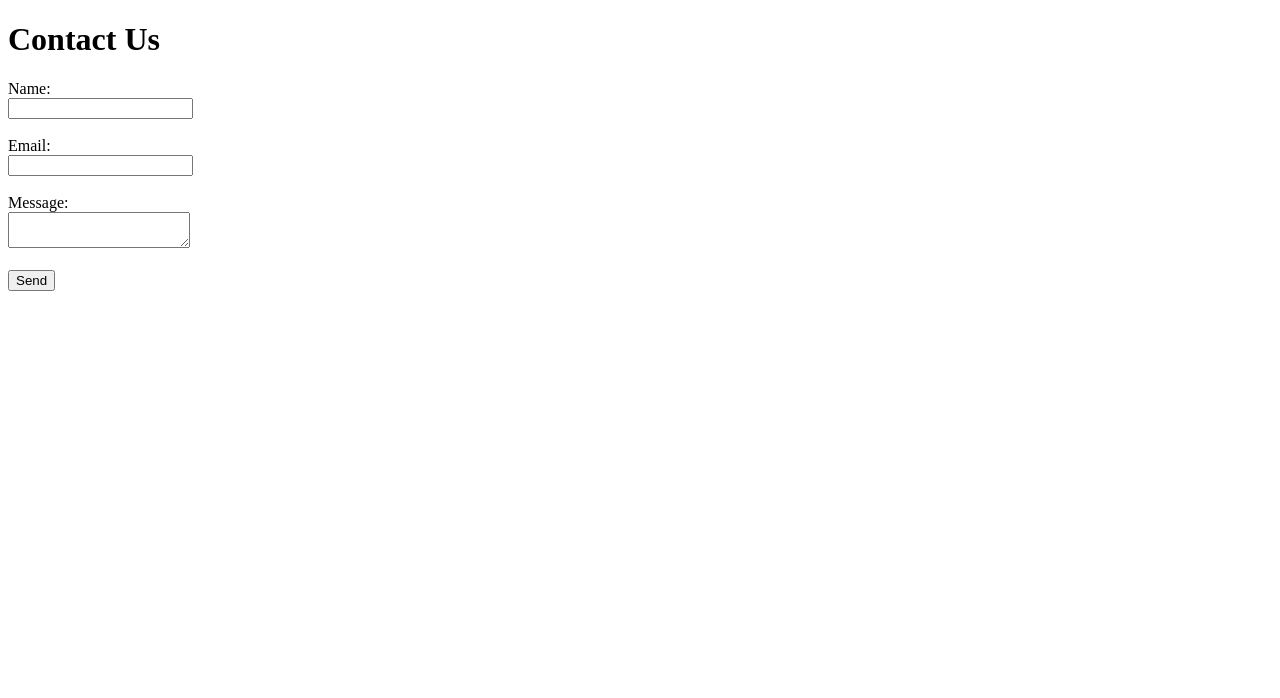
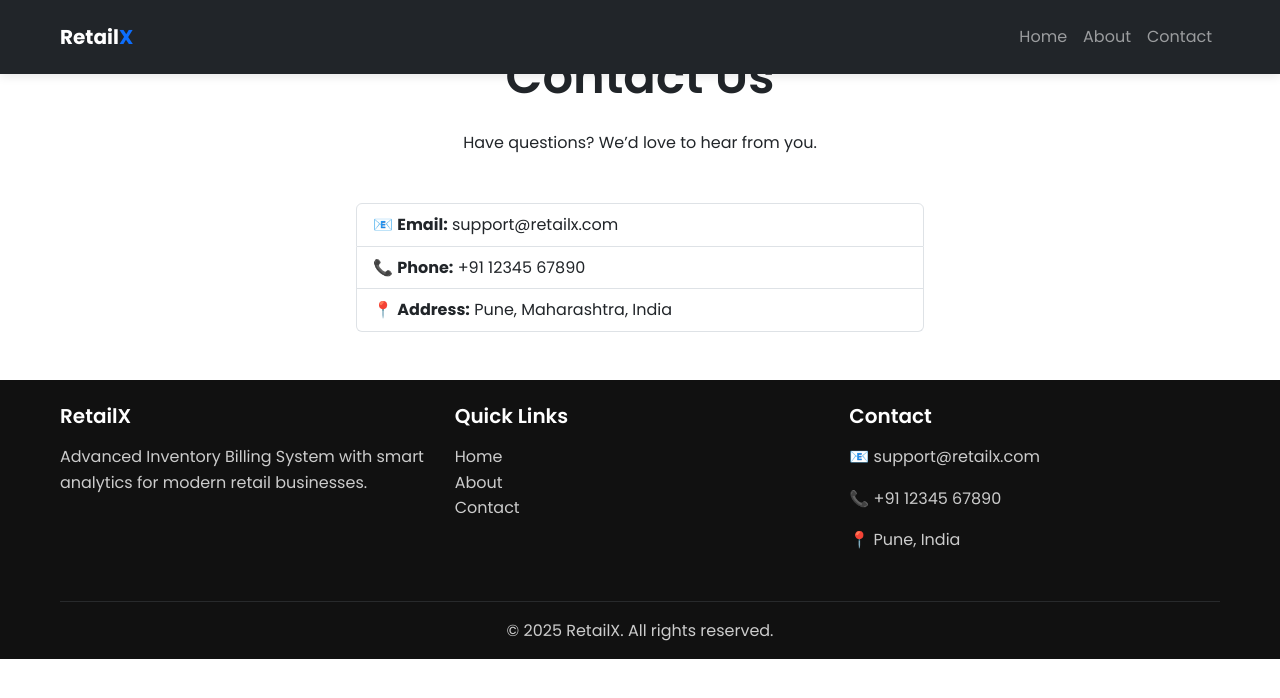
Before and after one commit to Vaibhav-Khandare/RetailX, a Django app: template templates/contact.html in a window 1280 px wide. Shown: the top 698 px of the page. Run offline with Django 5.2, Linux system fonts and the light colour scheme; the template is opened without the code that fills it, so the values that code supplies are empty.

Commit message:
new changes

```diff
--- /dev/null
+++ b/templates/base.html
@@ -0,0 +1,116 @@
+<!DOCTYPE html>
+<html lang="en">
+<head>
+    <meta charset="UTF-8">
+    <title>RetailX</title>
+    <meta name="viewport" content="width=device-width, initial-scale=1.0">
+
+    <!-- Google Font -->
+    <link href="https://fonts.googleapis.com/css2?family=Poppins:wght@300;400;500;600;700&display=swap" rel="stylesheet">
+
+    <!-- Font Awesome -->
+    <link rel="stylesheet" href="https://cdnjs.cloudflare.com/ajax/libs/font-awesome/6.4.0/css/all.min.css">
+
+    <!-- Bootstrap -->
+    <link href="https://cdn.jsdelivr.net/npm/bootstrap@5.3.2/dist/css/bootstrap.min.css" rel="stylesheet">
+
+    <!-- Custom CSS -->
+    <link rel="stylesheet" href="/static/css/style.css">
+
+    <style>
+        body {
+            font-family: 'Poppins', sans-serif;
+        }
+        footer {
+            background-color: #111;
+            color: #ccc;
+        }
+        footer a {
+            color: #ccc;
+            text-decoration: none;
+        }
+        footer a:hover {
+            color: #fff;
+        }
+    </style>
+</head>
+
+<body>
+
+<!-- ================= NAVBAR ================= -->
+<nav class="navbar navbar-expand-lg navbar-dark bg-dark">
+    <div class="container">
+        <a class="navbar-brand fw-bold" href="{% url 'home' %}">
+            Retail<span style="color:#0d6efd;">X</span>
+        </a>
+
+        <button class="navbar-toggler" type="button" data-bs-toggle="collapse" data-bs-target="#navbarNav">
+            <span class="navbar-toggler-icon"></span>
+        </button>
+
+        <div class="collapse navbar-collapse" id="navbarNav">
+            <ul class="navbar-nav ms-auto">
+                <li class="nav-item">
+                    <a class="nav-link" href="{% url 'home' %}">Home</a>
+                </li>
+                <li class="nav-item">
+                    <a class="nav-link" href="{% url 'about' %}">About</a>
+                </li>
+                <li class="nav-item">
+                    <a class="nav-link" href="{% url 'contact' %}">Contact</a>
+                </li>
+            </ul>
+        </div>
+    </div>
+</nav>
+
+<!-- ================= PAGE CONTENT ================= -->
+<main>
+    {% block content %}
+    {% endblock %}
+</main>
+
+<!-- ================= FOOTER ================= -->
+<footer class="mt-5 pt-4 pb-3">
+    <div class="container">
+        <div class="row">
+
+            <div class="col-md-4 mb-3">
+                <h5 class="text-white">RetailX</h5>
+                <p>
+                    Advanced Inventory Billing System with smart analytics
+                    for modern retail businesses.
+                </p>
+            </div>
+
+            <div class="col-md-4 mb-3">
+                <h5 class="text-white">Quick Links</h5>
+                <ul class="list-unstyled">
+                    <li><a href="{% url 'home' %}">Home</a></li>
+                    <li><a href="{% url 'about' %}">About</a></li>
+                    <li><a href="{% url 'contact' %}">Contact</a></li>
+                </ul>
+            </div>
+
+            <div class="col-md-4 mb-3">
+                <h5 class="text-white">Contact</h5>
+                <p>📧 support@retailx.com</p>
+                <p>📞 +91 12345 67890</p>
+                <p>📍 Pune, India</p>
+            </div>
+
+        </div>
+
+        <hr class="border-secondary">
+
+        <div class="text-center">
+            <p class="mb-0">&copy; 2025 RetailX. All rights reserved.</p>
+        </div>
+    </div>
+</footer>
+
+<!-- Bootstrap JS -->
+<script src="https://cdn.jsdelivr.net/npm/bootstrap@5.3.2/dist/js/bootstrap.bundle.min.js"></script>
+
+</body>
+</html>
--- a/templates/contact.html
+++ b/templates/contact.html
@@ -1,23 +1,27 @@
-<!DOCTYPE html>
-<html>
-<head>
-    <title>Contact</title>
-</head>
-<body>
-    <h1>Contact Us</h1>
+{% extends 'base.html' %}
 
-    <form>
-        <label>Name:</label><br>
-        <input type="text"><br><br>
+{% block content %}
+<div class="container my-5">
+    <h1 class="mb-4 text-center">Contact Us</h1>
 
-        <label>Email:</label><br>
-        <input type="email"><br><br>
+    <p class="text-center mb-5">
+        Have questions? We’d love to hear from you.
+    </p>
 
-        <label>Message:</label><br>
-        <textarea></textarea><br><br>
-
-        <button type="submit">Send</button>
-    </form>
-
-</body>
-</html>
+    <div class="row justify-content-center">
+        <div class="col-md-6">
+            <ul class="list-group">
+                <li class="list-group-item">
+                    📧 <strong>Email:</strong> support@retailx.com
+                </li>
+                <li class="list-group-item">
+                    📞 <strong>Phone:</strong> +91 12345 67890
+                </li>
+                <li class="list-group-item">
+                    📍 <strong>Address:</strong> Pune, Maharashtra, India
+                </li>
+            </ul>
+        </div>
+    </div>
+</div>
+{% endblock %}
```
Also changed, not shown: RetailX/urls.py (+5 -2 lines), RetailX/views.py (+11 -0 lines), templates/about.html (+38 -11 lines).
